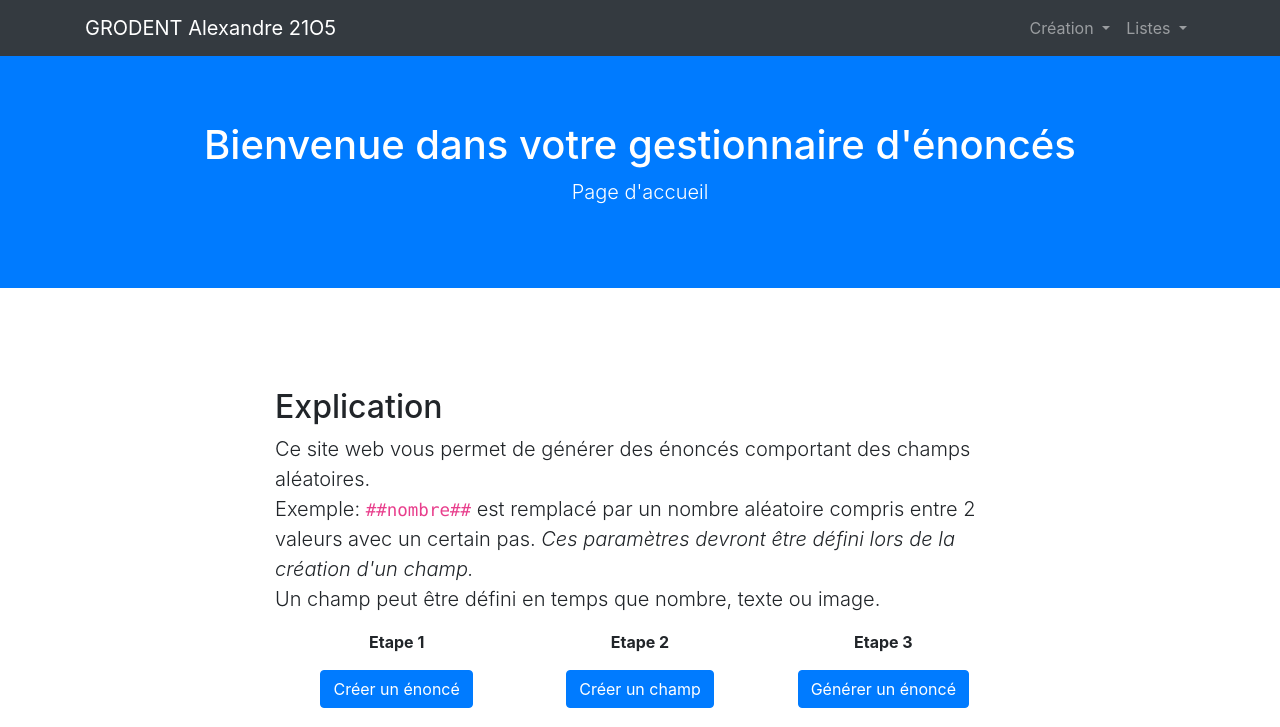
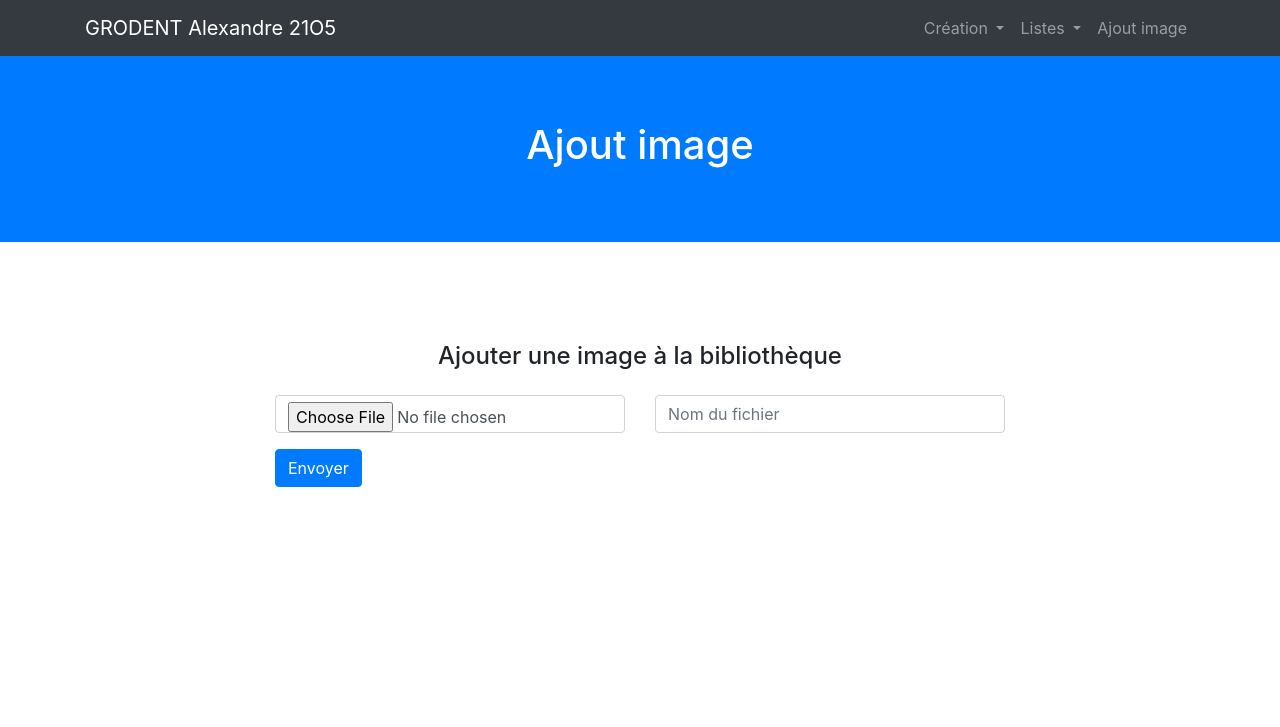
Before and after one commit to alexandregdnt/web-dossier-juin, a PHP site: page /index.php?page=ajout_image in a window 1280 px wide. Shown: the top 727 px of the page. Run offline with PHP 8.4, Linux system fonts and the light colour scheme.

Commit message:
:hammer: Add ajout_image files

```diff
--- /dev/null
+++ b/controllers/ajout_image.php
@@ -0,0 +1,4 @@
+<?php
+// model('ajout_image');
+
+view('ajout_image');
--- a/html_partials/menu.php
+++ b/html_partials/menu.php
@@ -31,6 +31,9 @@
                         <a class="dropdown-item" href="/<?= getBaseDirectory() ?>/liste_images">Liste images hébergés</a>
                     </div>
                 </li>
+                <li class="nav-item">
+                    <a class="nav-link" href="/<?= getBaseDirectory() ?>/ajout_image">Ajout image</a>
+                </li>
             </ul>
         </div>
     </div>
--- a/index.php
+++ b/index.php
@@ -23,6 +23,9 @@ switch ((isset($_GET['page'])) ? $_GET['page'] : "") {
     case "liste_images":
         controller("liste_images");
         break;
+    case "ajout_image":
+        controller("ajout_image");
+        break;
     default:
         controller("index");
         break;
--- /dev/null
+++ b/views/ajout_image.php
@@ -0,0 +1,43 @@
+<?php partial("header"); ?>
+
+    <header class="bg-primary text-white">
+        <div class="container text-center">
+            <h1>Ajout image</h1>
+        </div>
+    </header>
+
+    <section>
+        <div class="container">
+            <div class="row">
+                <div class="col-lg-8 mx-auto">
+                    <form action="/<?= getBaseDirectory() ?>/ajout_image" method="POST">
+                        <h4 class="text-center mb-4">Ajouter une image à la bibliothèque</h4>
+                        <?php
+                        if (isset($_POST['submitChamp']) && !empty($_POST['submitChamp'])) {
+                            if (isset($_POST['error']) && !empty($_POST['error'])) {
+                                printError($_POST['error']);
+                            } elseif (isset($_POST['success']) && !empty($_POST['success'])) {
+                                printSuccess($_POST['success']);
+                            } elseif (isset($_POST['warning']) && !empty($_POST['warning'])) {
+                                printWarning($_POST['warning']);
+                            }
+                        }
+                        ?>
+
+                        <div class="row mb-3">
+                            <div class="col-12 col-md-6 mb-3 mb-md-0">
+                                <input class="form-control" type="file" accept="image/png, image/jpg, image/jpeg, image/gif, image/webp" name="fileToUpload" placeholder="Fichier à mettre en ligne" value="" required>
+                            </div>
+                            <div class="col-12 col-md-6">
+                                <input class="form-control" type="text" name="fileName" placeholder="Nom du fichier" value="" required>
+                            </div>
+                        </div>
+
+                        <input class="btn btn-primary" type="submit" name="submitAddFile" value="Envoyer">
+                    </form>
+                </div>
+            </div>
+        </div>
+    </section>
+
+<?php partial("footer"); ?>
```
Also changed, not shown: .htaccess.
